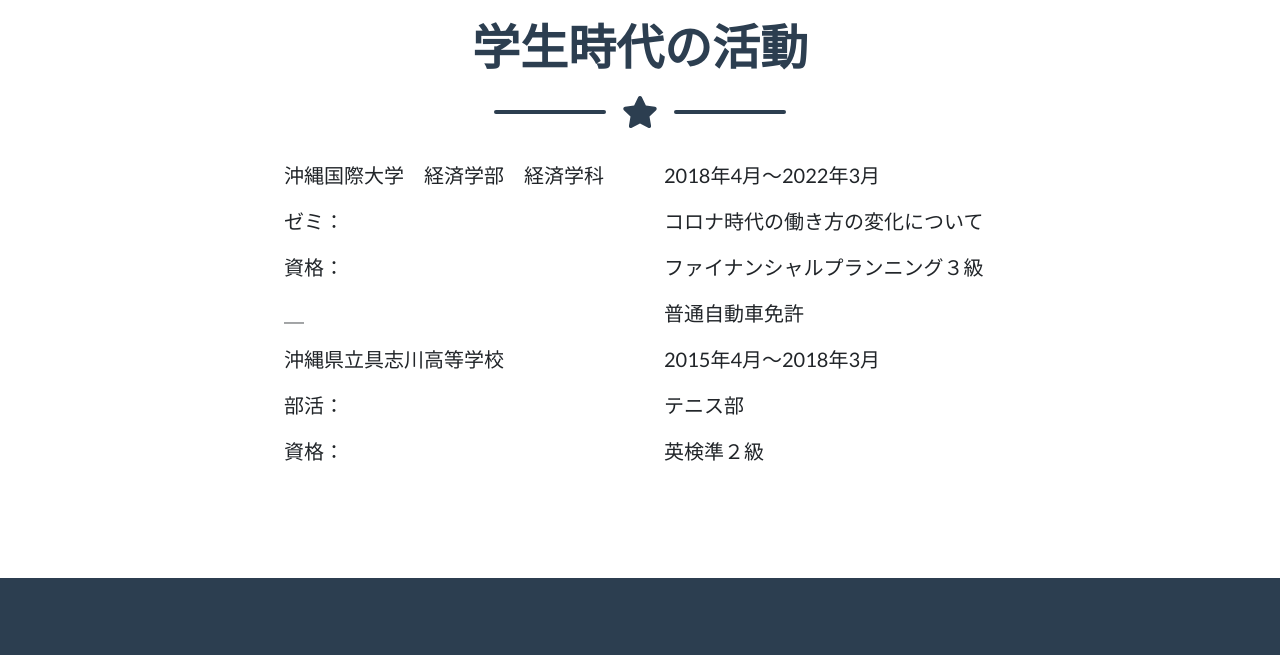
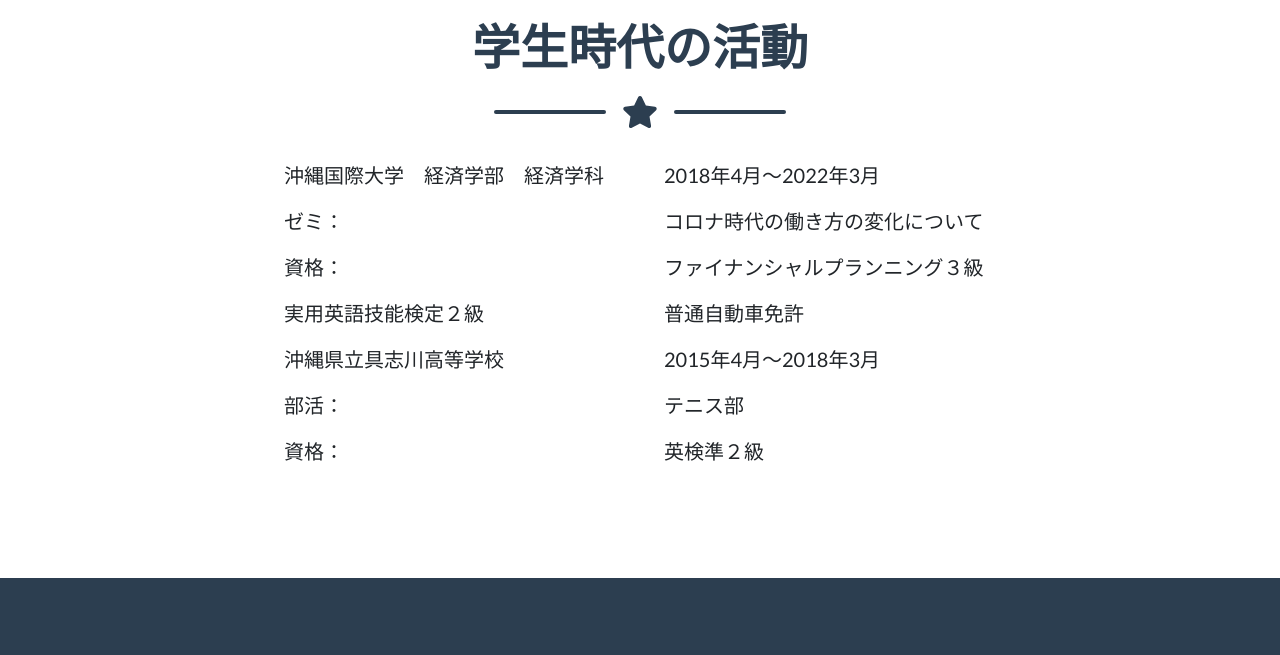
Before and after one commit to piccori/HigaTaisei.github.io, a plain HTML site: page index.html in a window 1280 px wide. Shown: the part 1971-2626 px from the top of the page. Drawn offline with nearby package versions, Linux system fonts and the light colour scheme.

Commit message:
Update index.html

```diff
--- a/index.html
+++ b/index.html
@@ -131,7 +131,7 @@
                     <p class="lead">沖縄国際大学　経済学部　経済学科</p>
                     <p class="lead">ゼミ：</p>
                     <p class="lead">資格：</p>
-                    <p class="lead">＿</p>
+                    <p class="lead">実用英語技能検定２級</p>
                     <p class="lead">沖縄県立具志川高等学校</p>
                     <p class="lead">部活：</p>
                     <p class="lead">資格：</p>
```
